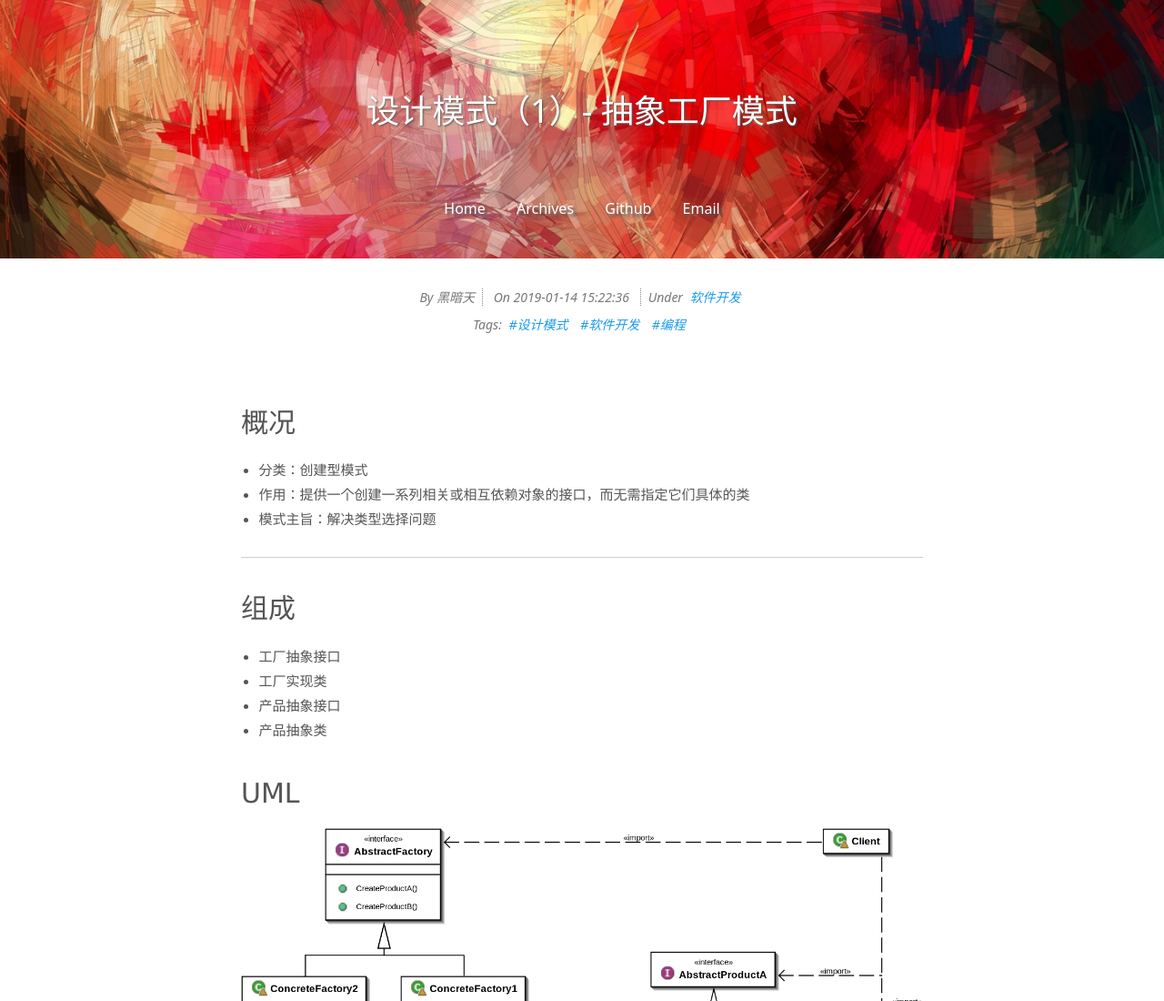
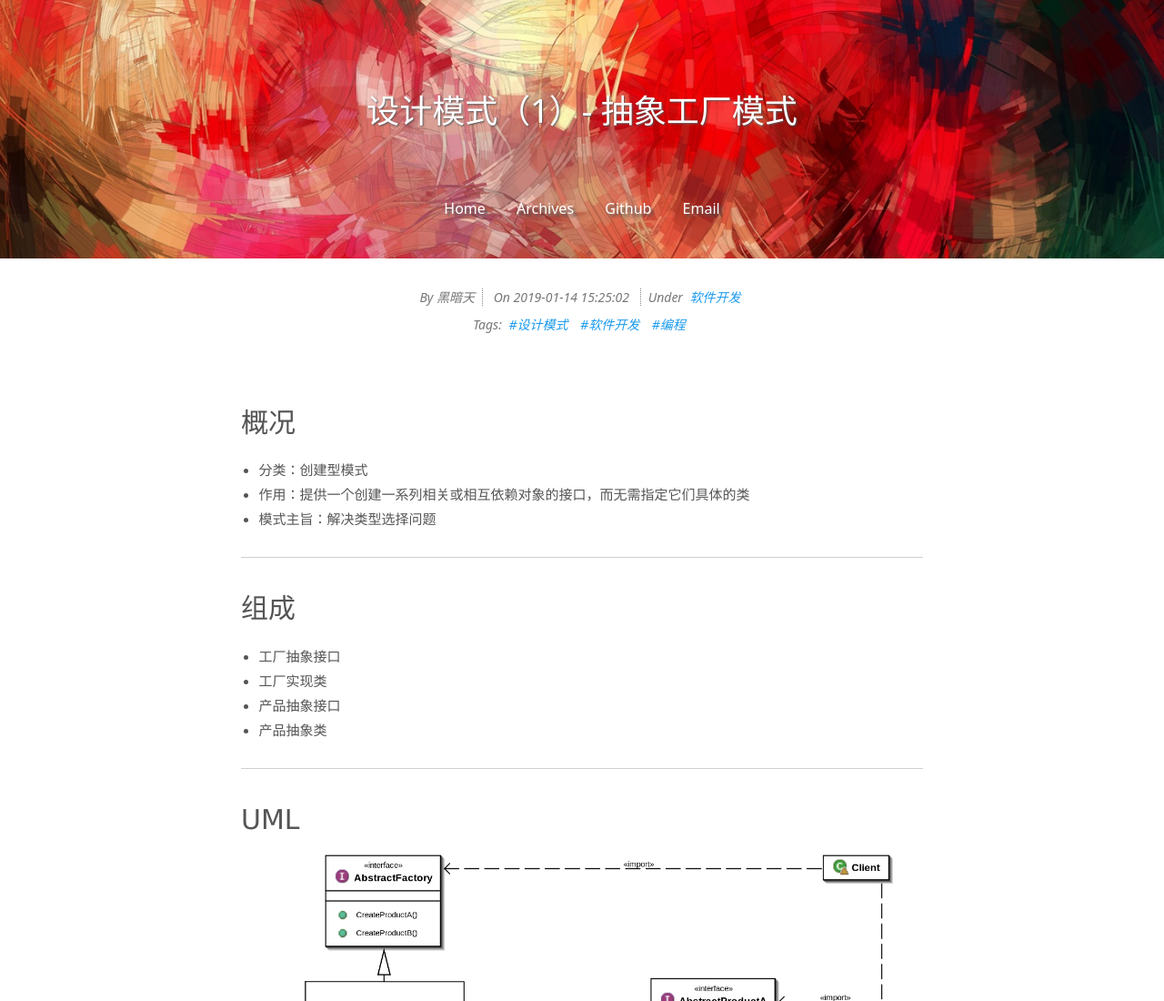
Before and after one commit to wangjiandtc/wangjiandtc.github.io, a plain HTML site: page 2019/01/14/design-patterns-1/index.html in a window 1280 px wide. Shown: the top 1100 px of the page at 91% size. Drawn offline with Linux system fonts and the light colour scheme.

Commit message:
Site updated: 2019-01-14 15:25:12

```diff
--- a/2019/01/14/design-patterns-1/index.html
+++ b/2019/01/14/design-patterns-1/index.html
@@ -100,7 +100,7 @@
           <!-- Date -->
           <span class="date-time info">On
             <span class="date">2019-01-14</span>
-            <span class="time">15:22:36</span>
+            <span class="time">15:25:02</span>
           </span>
 
           <!--  Categories  -->
@@ -134,6 +134,7 @@
 <li>产品抽象接口</li>
 <li>产品抽象类</li>
 </ul>
+<hr>
 <h1 id="UML"><a href="#UML" class="headerlink" title="UML"></a>UML</h1><p><img src="/2019/01/14/design-patterns-1/abstract_factory_UML.png" alt="抽象工厂UML"></p>
 
         </div>
```
Also changed, not shown: 2019/01/14/hello-world/index.html (+1 -1 lines).
